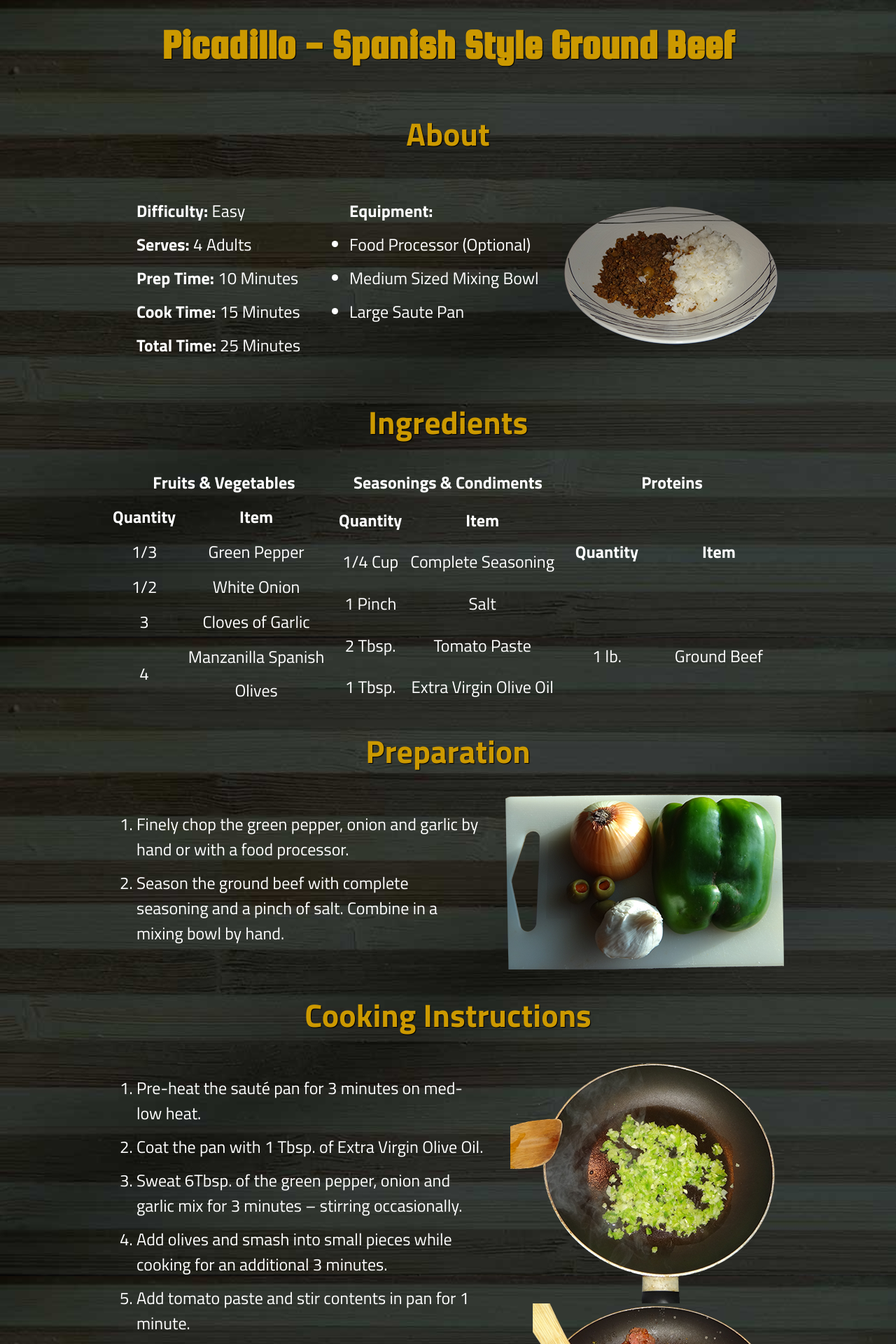
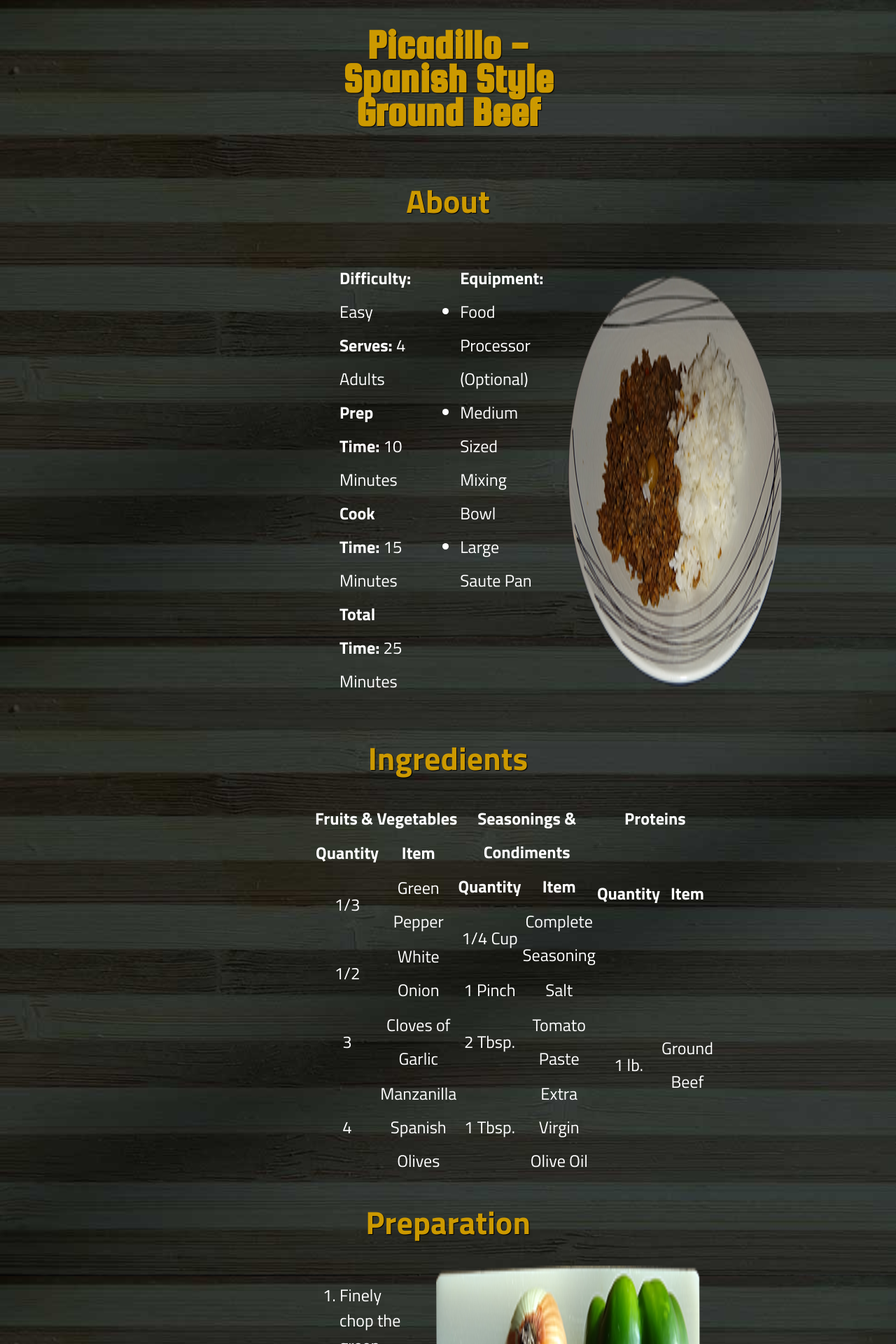
Before and after one commit to CafeConVega/cmp590-joshua-vega, a PHP site: page / in a window 1280 px wide. Shown: the top 1920 px of the page at 70% size. Run offline with PHP 8.4, Linux system fonts and the light colour scheme.

Commit message:
responsive first try

```diff
--- a/Recipe Responsive/css/main.css
+++ b/Recipe Responsive/css/main.css
@@ -3,16 +3,9 @@
    Custom styles
    ========================================================================== */
 
-html {
-    background: url('../assets/wood.jpg') no-repeat center center fixed;
-    background-size: cover;
-    margin: 0 auto;
-    max-width: 960px;
-}
-
 h1 {
     font-family: 'Squada One', cursive;
-    font-size: 60px;
+    font-size: 2.5em;
     color: #CC9900;
     text-align: center;
     text-shadow: 1px 1px 1px #000;
@@ -20,49 +13,45 @@ h1 {
 
 h2 {
     font-family: 'Titillium Web', sans-serif;
-    font-size: 46px;
+    font-size: 1.92em;
     color: #CC9900;
     text-align: center;
     text-shadow: 1px 1px 1px #000;
 }
 
 ol li {
-margin-bottom: 12px;
+    margin-bottom: .5em;
     line-height: normal;
 }
 
-
 ol,
 ul {
-    max-width: 520px;
+    max-width: 21.67em;
 }
 
 ol,
 ul,
 p {
-    padding-left: 35px;
-    padding-right: 35px;
+    padding-left: 1.4583em;
+    padding-right: 1.4583em;
     color: #FFFFFF;
 }
 
-table {
-    padding-left: 35px;
-    padding-right: 35px;
-    color: #FFFFFF;
-    width: 320px;
+figcaption {
+    color: #B2B2B2;
+    font-size: .75em;
     text-align: center;
 }
 
-.plateimg {
-    padding-top: 40px;
-    padding-bottom: 40px;
+img {
+    max-width: 100%;
+    height: auto;
+    height: auto;
 }
 
-body,
-caption {
-    font-family: 'Titillium Web', sans-serif;
-    font-size: 24px;
-    line-height: 200%;
+.plateimg {
+    padding-top: 1.6666em;
+    padding-bottom: 1.6666em;
 }
 
 .flex {
@@ -134,13 +86,149 @@ caption {
    ========================================================================== */
 /* Mobile */
 
-@media only screen and (min-width: 480px) {}
+@media only screen and (max-width: 480px) {
+    html {
+        background: url('../assets/wood.jpg') no-repeat center center fixed;
+        background-size: cover;
+        margin: 0 auto;
+        max-width: 380px;
+    }
+    body,
+    caption {
+        font-family: 'Titillium Web', sans-serif;
+        font-size: 12px;
+        line-height: 200%;
+    }
+    table {
+        padding-left: 1.4583em;
+        padding-right: 1.4583em;
+        color: #FFFFFF;
+        width: 13.3333em;
+        text-align: center;
+    }
+    .about {
+        display: flex;
+        flex-direction: column;
+        justify-content: flex-start;
+    }
+    .ingredients {
+        display: flex;
+        flex-direction: column;
+        justify-content: center;
+        align-content: center;
+    }
+    .preparation {
+        display: flex;
+        flex-direction: column-reverse;
+        justify-content: flex-start;
+    }
+    .instructions {
+        display: flex;
+        flex-direction: column;
+        justify-content: flex-start;
+    }
+    .serving {
+        display: flex;
+        flex-direction: column;
+        justify-content: center;
+    }
+}
 /* Intermediate */
 
-@media only screen and (min-width: 768px) {}
+@media only screen and (min-width: 768px) {
+    html {
+        background: url('../assets/wood.jpg') no-repeat center center fixed;
+        background-size: cover;
+        margin: 0 auto;
+        max-width: 960px;
+    }
+    body,
+    caption {
+        font-family: 'Titillium Web', sans-serif;
+        font-size: 24px;
+        line-height: 200%;
+    }
+    table {
+        padding-left: 1.4583em;
+        padding-right: 1.4583em;
+        color: #FFFFFF;
+        width: 13.3333em;
+        text-align: center;
+    }
+    .about {
+        display: flex;
+        flex-direction: row;
+        justify-content: flex-start;
+    }
+    .ingredients {
+        display: flex;
+        flex-direction: row;
+        justify-content: space-around;
+    }
+    .preparation {
+        display: flex;
+        flex-direction: row;
+        justify-content: flex-start;
+    }
+    .instructions {
+        display: flex;
+        flex-direction: row;
+        justify-content: flex-start;
+    }
+    .serving {
+        display: flex;
+        flex-direction: row;
+        justify-content: center;
+    }
+}
 /* Wide */
 
-@media only screen and (min-width: 1140px) {}
+@media only screen and (min-width: 1140px) {
+    html {
+        background: url('../assets/wood.jpg') no-repeat center center fixed;
+        background-size: cover;
+        margin: 0 auto;
+        max-width: 380px;
+    }
+    body,
+    caption {
+        font-family: 'Titillium Web', sans-serif;
+        font-size: 24px;
+        line-height: 200%;
+    }
+    table {
+        padding-left: 1.4583em;
+        padding-right: 1.4583em;
+        color: #FFFFFF;
+        width: 13.3333em;
+        text-align: center;
+    }
+    .about {
+        display: flex;
+        flex-direction: row;
+        justify-content: flex-start;
+    }
+    .ingredients {
+        display: flex;
+        flex-direction: row;
+        justify-content: space-around;
+    }
+    .preparation {
+        display: flex;
+        flex-direction: row;
+        justify-content: flex-start;
+    }
+    .instructions {
+        display: flex;
+        flex-direction: row;
+        justify-content: flex-start;
+    }
+    .serving {
+        display: flex;
+        flex-direction: row;
+        justify-content: center;
+    }
+}
 /* ==========================================================================
    Print styles
    ========================================================================== */
--- a/Recipe Responsive/index.html
+++ b/Recipe Responsive/index.html
@@ -118,8 +118,14 @@
             <li>Turn off heat.</li>
         </ol>
         <div class="instr_imgs">
-            <img src="assets/cook_veg.png" alt="cookingvegetables" width="391" height="350">
-            <img src="assets/cook_meat.png" alt="cookingmeat" width="359" height="320">
+            <figure>
+                <img src="assets/cook_veg.png" alt="cookingvegetables" width="391" height="350">
+                <figcaption>Step 3 - Sweat the Vegetables</figcaption>
+            </figure>
+            <figure>
+                <img src="assets/cook_meat.png" alt="cookingmeat" width="359" height="320">
+                <figcaption>Step 6 - Ground the Beef</figcaption>
+            </figure>
         </div>
     </div>
     <h2>Serving Suggestions</h2>
```
Also changed, not shown: other parts of Recipe Responsive/css/main.css (+0 -37 lines).
